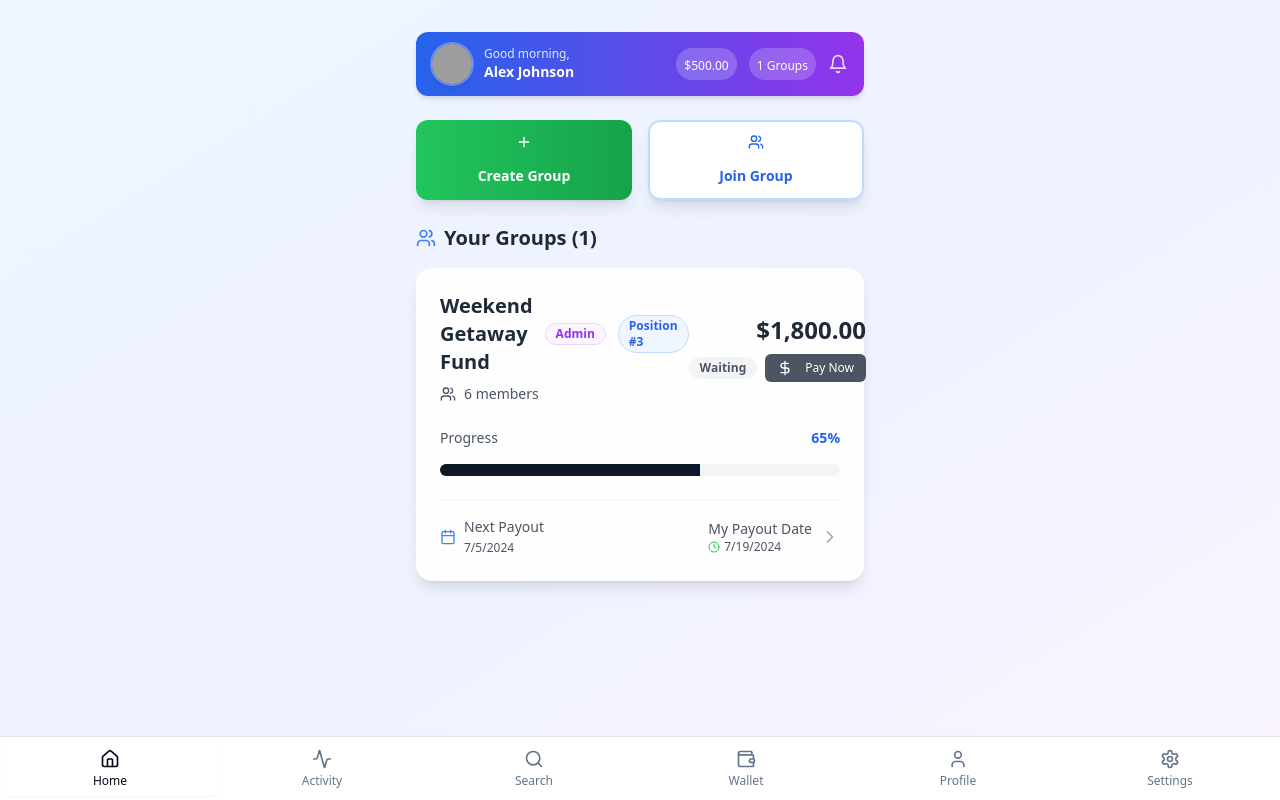
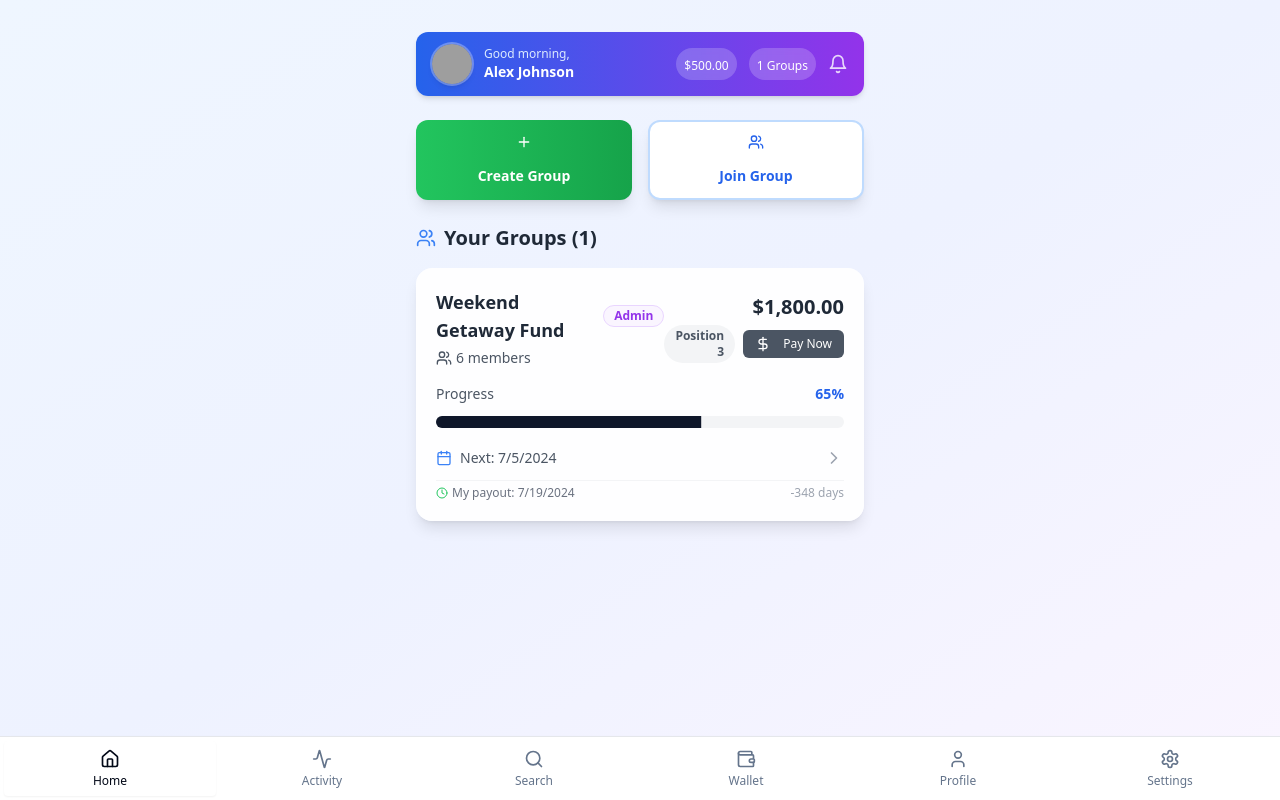
Before and after one commit to AceBronze00/group-gain-mobile-template, a React (Vite) app: page / in a window 1280 px wide. Built offline with nearby package versions, Linux system fonts and the light colour scheme; grey boxes are pictures that could not be loaded.

Commit message:
Reverted to commit dca154129738084eefe0c610e3baef9e00aed165

```diff
--- a/src/components/DashboardTab.tsx
+++ b/src/components/DashboardTab.tsx
@@ -116,40 +116,34 @@ const DashboardTab = () => {
         {activeGroups.map((group) => (
           <Card
             key={group.id}
-            className="p-6 bg-white/90 backdrop-blur-sm border-0 shadow-lg cursor-pointer transform transition-all duration-200 hover:scale-102 hover:shadow-xl rounded-2xl"
+            className="p-5 bg-white/90 backdrop-blur-sm border-0 shadow-lg cursor-pointer transform transition-all duration-200 hover:scale-102 hover:shadow-xl rounded-2xl"
             onClick={() => handleGroupClick(group)}
           >
-            {/* Header Section - Symmetrical */}
-            <div className="flex items-center justify-between mb-6">
-              <div className="flex-1">
-                <div className="flex items-center space-x-3 mb-2">
-                  <h4 className="font-bold text-xl text-gray-800">{group.name}</h4>
+            <div className="flex items-center justify-between mb-4">
+              <div>
+                <div className="flex items-center space-x-2">
+                  <h4 className="font-bold text-lg text-gray-800">{group.name}</h4>
                   {group.isAdmin && (
                     <Badge variant="outline" className="text-xs bg-purple-50 text-purple-600 border-purple-200">
                       Admin
                     </Badge>
                   )}
-                  {group.myPosition && (
-                    <Badge variant="outline" className="text-xs bg-blue-50 text-blue-600 border-blue-200">
-                      Position #{group.myPosition}
-                    </Badge>
-                  )}
                 </div>
-                <p className="text-sm text-gray-600 flex items-center">
-                  <Users className="h-4 w-4 mr-2" />
+                <p className="text-sm text-gray-600 flex items-center mt-1">
+                  <Users className="h-4 w-4 mr-1" />
                   {group.members} members
                 </p>
               </div>
-              <div className="text-right flex-1 flex flex-col items-end">
-                <div className="text-2xl font-bold text-gray-800 mb-2">
+              <div className="text-right">
+                <div className="text-xl font-bold text-gray-800">
                   {formatCurrency(group.totalAmount)}
                 </div>
-                <div className="flex items-center space-x-2">
+                <div className="flex items-center space-x-2 mt-1">
                   <Badge
                     variant={group.myTurn ? "default" : "secondary"}
                     className={group.myTurn ? "bg-green-500 hover:bg-green-600" : "bg-gray-100 text-gray-600"}
                   >
-                    {group.myTurn ? "Your Turn 🎯" : "Waiting"}
+                    {group.myTurn ? "Your Turn 🎯" : `Position ${group.position}`}
                   </Badge>
                   <Button
                     onClick={(e) => handlePaymentClick(e, group)}
@@ -166,33 +160,29 @@ const DashboardTab = () => {
               </div>
             </div>
 
-            {/* Progress Section - Centered */}
-            <div className="space-y-4 mb-6">
+            <div className="space-y-3">
               <div className="flex justify-between text-sm">
                 <span className="text-gray-600 font-medium">Progress</span>
                 <span className="font-bold text-blue-600">{group.progress}%</span>
               </div>
               <Progress value={group.progress} className="h-3 bg-gray-100" />
-            </div>
 
-            {/* Footer Section - Symmetrical */}
-            <div className="grid grid-cols-2 gap-4 pt-4 border-t border-gray-100">
-              <div className="flex items-center text-sm text-gray-600">
-                <Calendar className="h-4 w-4 mr-2 text-blue-500" />
-                <div>
-                  <span className="font-medium block">Next Payout</span>
-                  <span className="text-xs">{new Date(group.nextPayout).toLocaleDateString()}</span>
+              <div className="flex items-center justify-between pt-2">
+                <div className="flex items-center text-sm text-gray-600">
+                  <Calendar className="h-4 w-4 mr-2 text-blue-500" />
+                  <span className="font-medium">Next: {new Date(group.nextPayout).toLocaleDateString()}</span>
                 </div>
+                <ChevronRight className="h-5 w-5 text-gray-400" />
               </div>
-              <div className="flex items-center justify-end text-sm text-gray-600">
-                <div className="text-right">
-                  <span className="font-medium block">My Payout Date</span>
-                  <div className="flex items-center text-xs">
-                    <Clock className="h-3 w-3 mr-1 text-green-500" />
-                    <span>{new Date(group.myPayoutDate).toLocaleDateString()}</span>
-                  </div>
+
+              <div className="flex items-center justify-between pt-1 border-t border-gray-100">
+                <div className="flex items-center text-xs text-gray-500">
+                  <Clock className="h-3 w-3 mr-1 text-green-500" />
+                  <span>My payout: {new Date(group.myPayoutDate).toLocaleDateString()}</span>
                 </div>
-                <ChevronRight className="h-5 w-5 text-gray-400 ml-2" />
+                <span className="text-xs text-gray-400">
+                  {group.myTurn ? "Today!" : `${getDaysUntilPayout(group.myPayoutDate)} days`}
+                </span>
               </div>
             </div>
           </Card>
--- a/src/components/GroupDetailsModal.tsx
+++ b/src/components/GroupDetailsModal.tsx
@@ -23,9 +23,9 @@ interface GroupMember {
   name: string;
   avatar: string;
   trustScore: number;
+  position: number;
   hasReceived: boolean;
   joinedDate: string;
-  position: number;
 }
 
 interface GroupDetailsModalProps {
@@ -35,52 +35,52 @@ interface GroupDetailsModalProps {
 }
 
 const GroupDetailsModal = ({ group, open, onOpenChange }: GroupDetailsModalProps) => {
-  // Mock members data with positions
+  // Mock members data
   const members: GroupMember[] = [
     {
       id: 1,
       name: "You",
       avatar: "/placeholder.svg",
       trustScore: 85,
+      position: group.position,
       hasReceived: false,
-      joinedDate: "2024-01-15",
-      position: group.myPosition || 3
+      joinedDate: "2024-01-15"
     },
     {
       id: 2,
       name: "Sarah M.",
       avatar: "/placeholder.svg",
       trustScore: 92,
+      position: 1,
       hasReceived: true,
-      joinedDate: "2024-01-10",
-      position: 1
+      joinedDate: "2024-01-10"
     },
     {
       id: 3,
       name: "Mike J.",
       avatar: "/placeholder.svg",
       trustScore: 78,
+      position: 2,
       hasReceived: true,
-      joinedDate: "2024-01-12",
-      position: 2
+      joinedDate: "2024-01-12"
     },
     {
       id: 4,
       name: "Emma D.",
       avatar: "/placeholder.svg",
       trustScore: 88,
+      position: 4,
       hasReceived: false,
-      joinedDate: "2024-01-18",
-      position: 4
+      joinedDate: "2024-01-18"
     },
     {
       id: 5,
       name: "James W.",
       avatar: "/placeholder.svg",
       trustScore: 71,
+      position: 5,
       hasReceived: false,
-      joinedDate: "2024-01-20",
-      position: 5
+      joinedDate: "2024-01-20"
     }
   ];
 
@@ -159,26 +159,27 @@ const GroupDetailsModal = ({ group, open, onOpenChange }: GroupDetailsModalProps
                 </div>
               </Card>
 
-              {/* Your Payout Date */}
+              {/* Your Position */}
               <Card className="p-4">
                 <div className="flex items-center justify-between">
                   <div>
-                    <h4 className="font-semibold">Your Payout Date</h4>
+                    <h4 className="font-semibold">Your Position</h4>
                     <p className="text-sm text-gray-600">
-                      When you'll receive the pool
+                      You're #{group.position} in the payout queue
                     </p>
                   </div>
                   <div className="text-right">
-                    <div className="text-lg font-bold text-blue-600">
-                      {new Date(group.myPayoutDate).toLocaleDateString()}
-                    </div>
+                    <div className="text-2xl font-bold text-blue-600">#{group.position}</div>
+                    <div className="text-xs text-gray-500">of {group.members}</div>
                   </div>
                 </div>
               </Card>
             </TabsContent>
 
             <TabsContent value="members" className="space-y-3">
-              {members.map((member) => (
+              {members
+                .sort((a, b) => a.position - b.position)
+                .map((member) => (
                   <Card key={member.id} className="p-3">
                     <div className="flex items-center space-x-3">
                       <div className="relative">
@@ -195,23 +196,21 @@ const GroupDetailsModal = ({ group, open, onOpenChange }: GroupDetailsModalProps
 
                       <div className="flex-1">
                         <div className="flex items-center justify-between">
-                        <div className="flex items-center space-x-2">
                           <h4 className="font-semibold">{member.name}</h4>
-                          <Badge variant="outline" className="text-xs bg-blue-50 text-blue-600">
+                          <Badge variant="outline" className="text-xs">
                             #{member.position}
                           </Badge>
-                        </div>
-                        {member.hasReceived && (
-                          <Badge variant="outline" className="text-xs text-green-600">
-                            Received
-                          </Badge>
-                        )}
                         </div>
                         <div className="flex items-center space-x-2 mt-1">
                           <Shield className="h-3 w-3 text-blue-500" />
                           <span className={`text-xs ${getTrustScoreColor(member.trustScore)}`}>
                             Trust: {member.trustScore}
                           </span>
+                          {member.hasReceived && (
+                            <Badge variant="outline" className="text-xs text-green-600">
+                              Received
+                            </Badge>
+                          )}
                         </div>
                       </div>
                     </div>
--- a/src/components/settings/ActiveGroupCard.tsx
+++ b/src/components/settings/ActiveGroupCard.tsx
@@ -16,6 +16,7 @@ interface ActiveGroup {
   payoutRecipient: string;
   progress: number;
   myTurn: boolean;
+  position: number;
 }
 
 interface ActiveGroupCardProps {
@@ -39,7 +40,7 @@ const ActiveGroupCard = ({ group, onPayment, onFlagIssue }: ActiveGroupCardProps
       <div className="flex items-center justify-between mb-3">
         <div className="flex items-center space-x-3">
           <h4 className="font-semibold">{group.name}</h4>
-          {group.myTurn && <Crown className="h-4 w-4 text-yellow-500" />}
+          {group.position === 1 && <Crown className="h-4 w-4 text-yellow-500" />}
         </div>
         <div className="flex items-center space-x-2">
           {group.myTurn && <Badge className="bg-green-500">Your Turn</Badge>}
--- a/src/components/settings/GroupSettings.tsx
+++ b/src/components/settings/GroupSettings.tsx
@@ -22,6 +22,7 @@ interface GroupSettingsProps {
     payoutRecipient: string;
     progress: number;
     myTurn: boolean;
+    position: number;
   }>;
 }
 
```
Also changed, not shown: src/contexts/AppContext.tsx (+9 -9 lines). Lines whose indentation alone changed are shown as unchanged.
